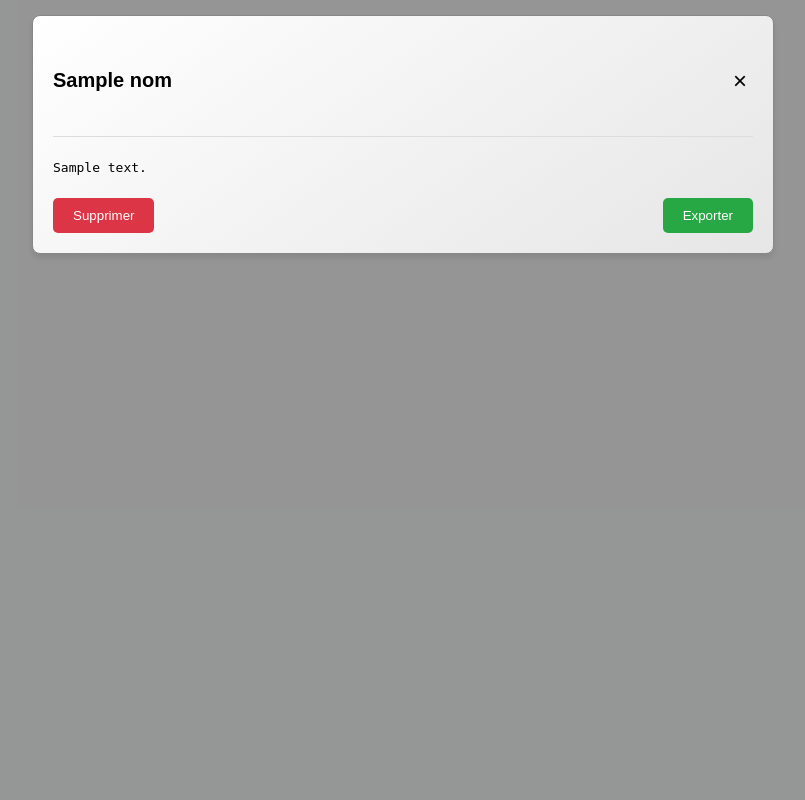
After one commit to DiarafaSoukouna/Projet-developpement-d-une-application-web-de-classification, a Flask app: template templates/modal.html in a window 1280 px wide. The commit adds this page. Shown: the whole page, without its empty margins (237-1042 px from the left). Run offline with Flask 3, Linux system fonts and the light colour scheme; the template is opened without the code that fills it: most values are stand-ins (such as "Sample title", 1, 10 or a date in 2020).

Commit message:
Nouvel ajout

```diff
--- a/app.py
+++ b/app.py
@@ -1,8 +1,10 @@
-from flask import Flask, render_template, request, jsonify, redirect, url_for, flash
+from flask import Flask, render_template, request, jsonify, redirect, url_for, flash, send_file
 import os
 import time
 from flask import Flask, flash, request, redirect, url_for
 from werkzeug.utils import secure_filename
+import docx
+
 # from '/backend/api2.py' import DocumentProcessor
 from backend.api2 import DocumentProcessor
 import pymysql
@@ -15,7 +17,8 @@ app.config['UPLOAD_FOLDER'] = os.path.join(BASE_DIR, 'documents')  # Chemin abso
 app.config['MYSQL_HOST'] = 'localhost'
 app.config['MYSQL_USER'] = 'root'  # Utilisateur MySQL
 app.config['MYSQL_PASSWORD'] = ''  # Mot de passe MySQL
-app.config['MYSQL_DB'] = 'danaya_file'  # Base de données MySQL
+app.config['MYSQL_DB'] = 'danaya_file'
+app.config['MYSQL_PORT'] = 3300
 # mysql = MySQL(app)
 
 # Initialisation de l'extension MySQL
@@ -29,6 +32,7 @@ def get_db():
         user=app.config['MYSQL_USER'],
         password=app.config['MYSQL_PASSWORD'],
         db=app.config['MYSQL_DB'],
+        port=app.config['MYSQL_PORT'],
         cursorclass=pymysql.cursors.DictCursor
 )
 
@@ -38,8 +42,8 @@ def home():
 
 @app.route("/documents", methods=['GET'])
 def documents():
-    # Récupération d'une connexion à la base de données && Création d'un curseur pour exécuter des requêtes SQL
-    conn = pymysql.connect(host=app.config['MYSQL_HOST'], user=app.config['MYSQL_USER'], password=app.config['MYSQL_PASSWORD'], db=app.config['MYSQL_DB'])
+
+    conn = pymysql.connect(host=app.config['MYSQL_HOST'], user=app.config['MYSQL_USER'], password=app.config['MYSQL_PASSWORD'], db=app.config['MYSQL_DB'], port=app.config['MYSQL_PORT'])
     cursor = conn.cursor()
     cursor.execute("SELECT * FROM `categories`")
     categories = cursor.fetchall()
@@ -50,7 +54,7 @@ def settings():
     return render_template("settings.html")
 @app.route("/category/<category_id>", methods=['GET'])
 def category(category_id):
-    conn = pymysql.connect(host=app.config['MYSQL_HOST'], user=app.config['MYSQL_USER'], password=app.config['MYSQL_PASSWORD'], db=app.config['MYSQL_DB'])
+    conn = pymysql.connect(host=app.config['MYSQL_HOST'], user=app.config['MYSQL_USER'], password=app.config['MYSQL_PASSWORD'], db=app.config['MYSQL_DB'], port=app.config['MYSQL_PORT'])
     cursor = conn.cursor()
     cursor.execute(f"SELECT * FROM `files` WHERE `category_id` =  {category_id}")
     files = cursor.fetchall()
@@ -66,7 +70,7 @@ def allowed_file(filename,):
     return '.' in filename and \
            filename.rsplit('.', 1)[1].lower() in ALLOWED_EXTENSIONS
 def insert_file(filename, category):
-    conn = pymysql.connect(host=app.config['MYSQL_HOST'], user=app.config['MYSQL_USER'], password=app.config['MYSQL_PASSWORD'], db=app.config['MYSQL_DB'])
+    conn = pymysql.connect(host=app.config['MYSQL_HOST'], user=app.config['MYSQL_USER'], password=app.config['MYSQL_PASSWORD'], db=app.config['MYSQL_DB'], port=app.config['MYSQL_PORT'])
     cursor = conn.cursor()
     cursor.execute("INSERT INTO files (title, file_path, category_id, uploaded_by ) VALUES (%s, %s, %s, %s)", (filename, 'documents/'+filename, category, 1))
     conn.commit()
@@ -120,26 +124,97 @@ def file_upload():
 
     return jsonify({'error': 'Extension de fichier non autorisée'}), 400
 
+def get_fichier_from_db(file_id):
+
+        conn = pymysql.connect(
+            host=app.config['MYSQL_HOST'],
+            user=app.config['MYSQL_USER'],
+            password=app.config['MYSQL_PASSWORD'],
+            db=app.config['MYSQL_DB'],
+            port=app.config['MYSQL_PORT']
+        )
+        cursor = conn.cursor(pymysql.cursors.DictCursor)
+        cursor.execute("SELECT * FROM `files` WHERE `id` = %s", (file_id,))
+        fichier = cursor.fetchone()
+        cursor.close()
+        conn.close()
+        return fichier
 
 
-# @app.route('/', methods=['GET'])
-# def list_customers():
-#     per_page = int(request.args.get('per_page', 10))
-#     page = int(request.args.get('page', 1))
-#     offset = (page - 1) * per_page
+@app.route('/fichier/<int:id>', methods=['GET'])
+def afficher_fichier(id):
+    fichier = get_fichier_from_db(id)
+    if not fichier:
+        return jsonify({'error': 'Fichier introuvable'}), 404
 
-#     # Récupération d'une connexion à la base de données && Création d'un curseur pour exécuter des requêtes SQL
-#     cur = get_db().cursor()
-#     cur.execute(f"SELECT * FROM client LIMIT {offset}, {per_page}")
-#     customers = cur.fetchall()
+    chemin_complet = os.path.join(app.config['UPLOAD_FOLDER'], fichier['title'])
 
-#     # Compter le nombre total de lignes
-#     cur.execute("SELECT COUNT(*) FROM client")
-#     total_customers = 1000 #cur.fetchone()[0]
+    try:
+            with open(chemin_complet, 'r', encoding='utf-8') as f:
+                contenu = f.read()
 
-#     total_pages = (total_customers // per_page) + (total_customers % per_page > 0)
+    except Exception as e:
+        return jsonify({'error': f'Erreur lors de la lecture du fichier : {e}'}), 500
 
-#     return render_template('index.html', customers=customers, page=page, per_page=per_page, total_pages=total_pages)
+    nom=fichier['title']
+    contenu=contenu
+    id=fichier['id']
+    category=fichier['category_id']
+
+    return render_template("modal.html",nom=nom,contenu=contenu, id=id, category=category)
+
+
+@app.route('/fichier/delete/<int:id>', methods=['DELETE'])
+def supprimer(id):
+    fichier = get_fichier_from_db(id)
+    if not fichier:
+        return jsonify({'error': 'Fichier introuvable'}), 404
+
+    chemin_complet = os.path.join(app.config['UPLOAD_FOLDER'], fichier['title'])
+
+    try:
+        os.remove(chemin_complet)
+    except FileNotFoundError:
+        return jsonify({'error': 'Le fichier sur le disque est introuvable'}), 404
+    except Exception as e:
+        return jsonify({'error': f'Erreur lors de la suppression du fichier : {e}'}), 500
+
+    try:
+        conn = pymysql.connect(
+            host=app.config['MYSQL_HOST'],
+            user=app.config['MYSQL_USER'],
+            password=app.config['MYSQL_PASSWORD'],
+            db=app.config['MYSQL_DB'],
+            port=app.config['MYSQL_PORT']
+        )
+        cursor = conn.cursor()
+        cursor.execute("DELETE FROM `files` WHERE `id` = %s", (id,))
+        conn.commit()
+    except Exception as e:
+        return jsonify({'error': f'Erreur lors de la suppression dans la base de données : {e}'}), 500
+    finally:
+        cursor.close()
+        conn.close()
+
+    return jsonify({'message': 'Fichier supprimé avec succès'}), 200
+
+
+@app.route('/fichier/export/<int:id>', methods=['GET'])
+def exporter_fichier(id):
+    fichier = get_fichier_from_db(id)
+    if not fichier:
+        return jsonify({'error': 'Fichier introuvable'}), 404
+
+    chemin_complet = os.path.join(app.config['UPLOAD_FOLDER'], fichier['file_path'])
+    if not os.path.exists(chemin_complet):
+        return jsonify({'error': 'Le fichier sur le disque est introuvable'}), 404
+
+    try:
+        return send_file(chemin_complet, as_attachment=True)
+    except Exception as e:
+        return jsonify({'error': f'Erreur lors de l\'exportation du fichier : {e}'}), 500
+
+
 
 if __name__ == "__main__":
     app.run(debug=True)
--- a/static/css/styles.css
+++ b/static/css/styles.css
@@ -174,7 +174,7 @@ a {
 }
 
 .folder {
-    text-align: center;
+   margin-left: 5%;
 }
 
 /* .folder:hover {
@@ -191,6 +191,7 @@ a {
 .folder p {
     font-size: 16px;
     color: #555;
+    margin-left: 5%;
 }
 
 /* Responsive */
--- /dev/null
+++ b/templates/modal.html
@@ -0,0 +1,150 @@
+<!DOCTYPE html>
+<html lang="en">
+
+<head>
+  <meta charset="UTF-8">
+  <meta name="viewport" content="width=device-width, initial-scale=1.0">
+  <title>Affichage Fichier</title>
+  <style>
+    body {
+      font-family: Arial, sans-serif;
+      background-color: #f8f9fa;
+      padding: 20px;
+    }
+
+    .modal {
+      display: none;
+      position: fixed;
+      z-index: 1;
+      left: 0;
+      top: 0;
+      width: 100%;
+      height: 100%;
+      overflow: auto;
+      background-color: rgba(0, 0, 0, 0.4);
+    }
+
+    .modal-content {
+      background: linear-gradient(145deg, #ffffff, #e6e6e6);
+      margin: 15px auto;
+      padding: 20px;
+      border: 1px solid #888;
+      width: 80%;
+      max-width: 700px;
+      border-radius: 8px;
+      box-shadow: 0px 4px 6px rgba(0, 0, 0, 0.1);
+      animation: modalOpen 0.5s ease;
+    }
+
+    @keyframes modalOpen {
+      from { transform: translateY(-50px); opacity: 0; }
+      to { transform: translateY(0); opacity: 1; }
+    }
+
+    .modal-header {
+      display: flex;
+      justify-content: space-between;
+      align-items: center;
+      border-bottom: 1px solid #ddd;
+      padding-bottom: 10px;
+    }
+
+    .modal-body {
+      padding-top: 10px;
+    }
+
+    .modal-footer {
+      display: flex;
+      justify-content: space-between;
+      padding-top: 10px;
+    }
+
+    .btn {
+      padding: 10px 20px;
+      border: none;
+      border-radius: 5px;
+      color: #fff;
+      cursor: pointer;
+      transition: background-color 0.3s;
+    }
+
+    .btn-delete {
+      background-color: #dc3545;
+    }
+
+    .btn-delete:hover {
+      background-color: #bd2130;
+    }
+
+    .btn-export {
+      background-color: #28a745;
+    }
+
+    .btn-export:hover {
+      background-color: #218838;
+    }
+
+    .btn-close {
+      background-color: transparent;
+      border: none;
+      font-size: 1.5rem;
+      cursor: pointer;
+    }
+  </style>
+</head>
+
+<body>
+
+  <div class="modal" id="fichierModal">
+    <div class="modal-content">
+      <div class="modal-header">
+        <h5 style="font-size: 20px;">{{nom}}</h5>
+        <button type="button" class="btn-close" onclick="regdirection({{category}})"">&times;</button>
+      </div>
+      <div class="modal-body">
+        <pre style="white-space: pre-wrap;">{{contenu}}</pre>
+      </div>
+      <div class="modal-footer">
+        <button type="button" class="btn btn-delete" id="supprimerBtn">Supprimer</button>
+        <button type="button" class="btn btn-export" id="exporterBtn" data-id="{{ id }}">Exporter</button>
+      </div>
+    </div>
+  </div>
+
+  <script>
+    function regdirection(id){
+        window.location.href = `/category/${id}`;
+    }
+    function showModal() {
+      document.getElementById('fichierModal').style.display = "block";
+    }
+
+    document.getElementById('supprimerBtn').addEventListener('click', function () {
+      const fichierId =  id ;
+      fetch(`/fichier/delete/${fichierId}`, {
+        method: 'DELETE'
+      })
+        .then(response => response.json())
+        .then(data => {
+          alert(data.message || data.error);
+          if (data.message) {
+            window.location.href = '/';
+          }
+        })
+        .catch(error => {
+          alert('Erreur lors de la suppression du fichier');
+        });
+    });
+
+    document.getElementById('exporterBtn').addEventListener('click', function () {
+      const fichierId = this.getAttribute('data-id');
+      window.location.href = `/fichier/export/${fichierId}`;
+    });
+
+
+    showModal();
+  </script>
+
+</body>
+
+</html>
```
Also changed, not shown: templates/documents.html (+7 -3 lines), templates/files.html (+10 -5 lines).
